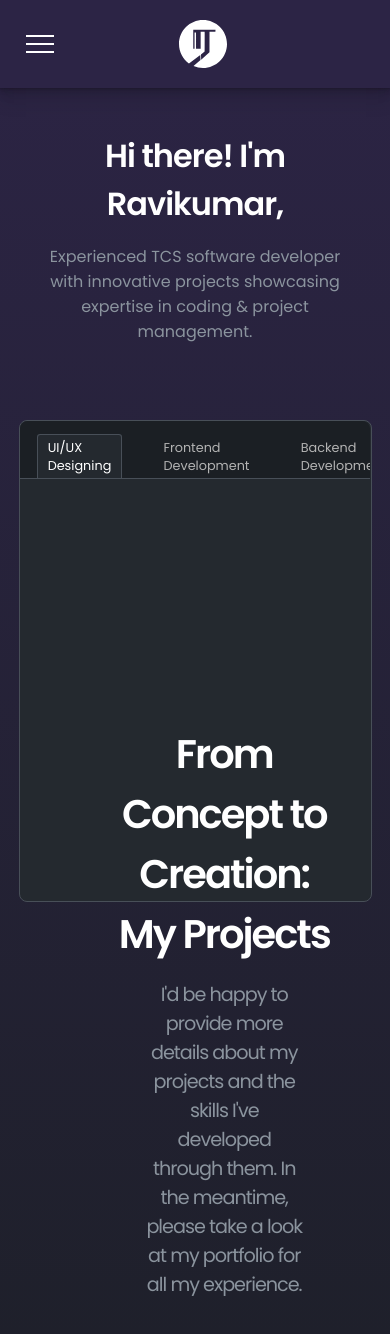
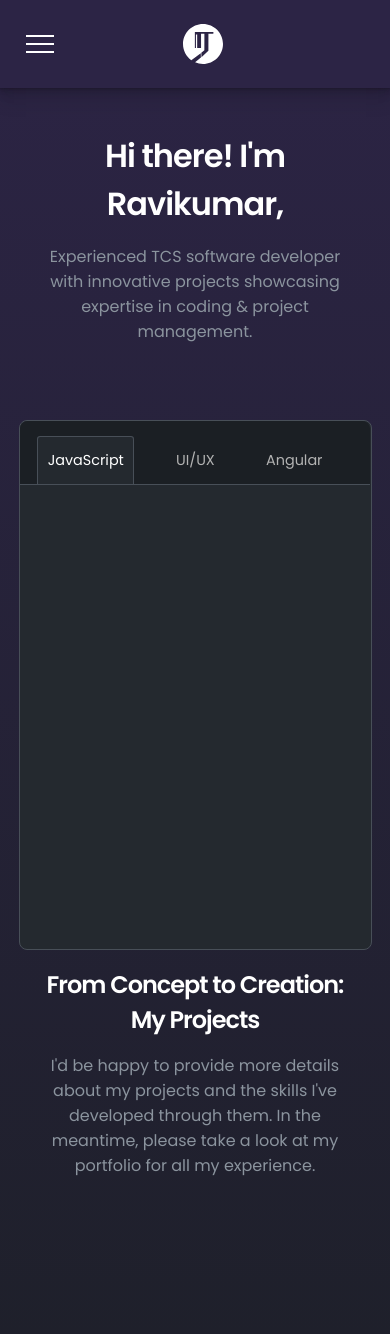
Before and after one commit to ravisdraw/raviverse, a React (Create React App) app: page / in a window 390 px wide. Shown: the top 1334 px of the page. Built offline with nearby package versions, Linux system fonts and the light colour scheme.

Commit message:
responsive fix

```diff
--- a/src/Code Window/CodeWindow.css
+++ b/src/Code Window/CodeWindow.css
@@ -17,7 +17,7 @@
 }
 
 .window-titles {
-    width: 95%;
+    width: 90%;
     height: 12%;
     background-color: #1B1F24;
     border-radius: 0.2rem 0.2rem 0 0;
@@ -52,6 +52,10 @@
     padding-left: 5%;
 }
 
+.window-titles:last-child {
+    padding-right: 5%;
+}
+
 .active {
     color: white;
     border: 1px solid #484f58;
@@ -63,7 +67,7 @@
 
     .copilot-wrapper {
         width: 90%;
-        height: 30rem;
+        height: 33rem;
         display: flex;
         justify-content: center;
         /* background-color: blue; */
@@ -72,7 +76,7 @@
     }
 
     .window-title {
-        font-size: 0.8rem;
+        font-size: 0.9rem;
         padding: 0rem 0.6rem 0 0.6rem;
     }
 
--- a/src/Code Window/CodeWindow.js
+++ b/src/Code Window/CodeWindow.js
@@ -6,7 +6,7 @@ import { useState } from 'react';
 function CodeWindow() {
 
     const [activeIndex, setActiveIndex] = useState(0);
-    const titleArray = ['UI/UX Designing', 'Frontend Development', 'Backend Development', 'Database', 'Automation Testing'];
+    const titleArray = ['JavaScript', 'UI/UX', 'Angular', 'React'];
 
 
     function handleTitleClick(index) {
--- a/src/Landing Note/LandingNote.css
+++ b/src/Landing Note/LandingNote.css
@@ -14,14 +14,14 @@
     align-items: center;
     margin-bottom: 2rem;
     gap: 1rem;
-    animation: fade-in 2s ease-in-out;
+    animation: fade-in .8s ease-in-out;
 }
 
 @keyframes fade-in {
     0% {
         opacity: 0;
         filter: blur(10px);
-        transform: translateY(-50%);
+        transform: translateY(-20%);
     }
 
     100% {
--- a/src/Navigation/Navigation.css
+++ b/src/Navigation/Navigation.css
@@ -113,8 +113,8 @@ header {
     }
 
     .brand .logo {
-        width: 3rem;
-        height: 3rem;
+        width: 2.5rem;
+        height: 2.5rem;
     }
 
     .hamburger {
@@ -130,6 +130,7 @@ header {
         background-color: #24292F;
         position: absolute;
         top: 0;
+        box-shadow: rgba(0, 0, 0, 0.35) 0px 5px 15px;
     }
 
     .ham-menu-container {
--- a/src/Projects/Projects.css
+++ b/src/Projects/Projects.css
@@ -38,8 +38,29 @@
 .project-heading h3 {
     font-size: 1.2rem;
     font-weight: 400;
-    letter-spacing: -1px;
     color: #8B949E;
     width: 75%;
     align-self: center;
 }
+
+@media only screen and (max-width: 767px) {
+
+    .project-heading {
+        height: 35rem;
+        width: 85%;
+        margin: 0;
+        align-self: center;
+        justify-content: flex-start;
+    }
+
+    .project-heading h1 {
+        font-size: 1.5rem;
+        letter-spacing: -1px;
+    }
+
+    .project-heading h3 {
+        font-size: 1rem;
+        width: 100%;
+    }
+
+}
```
